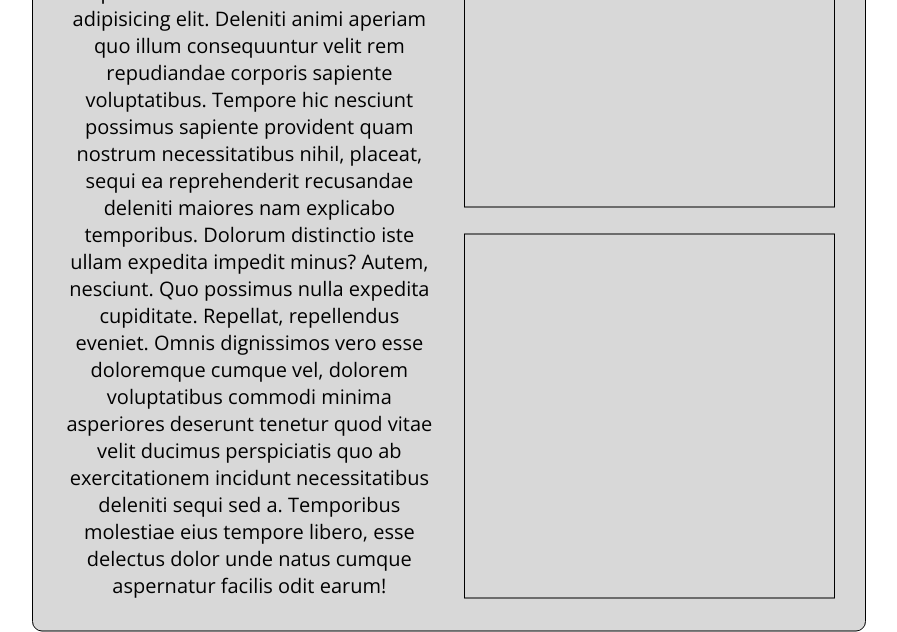
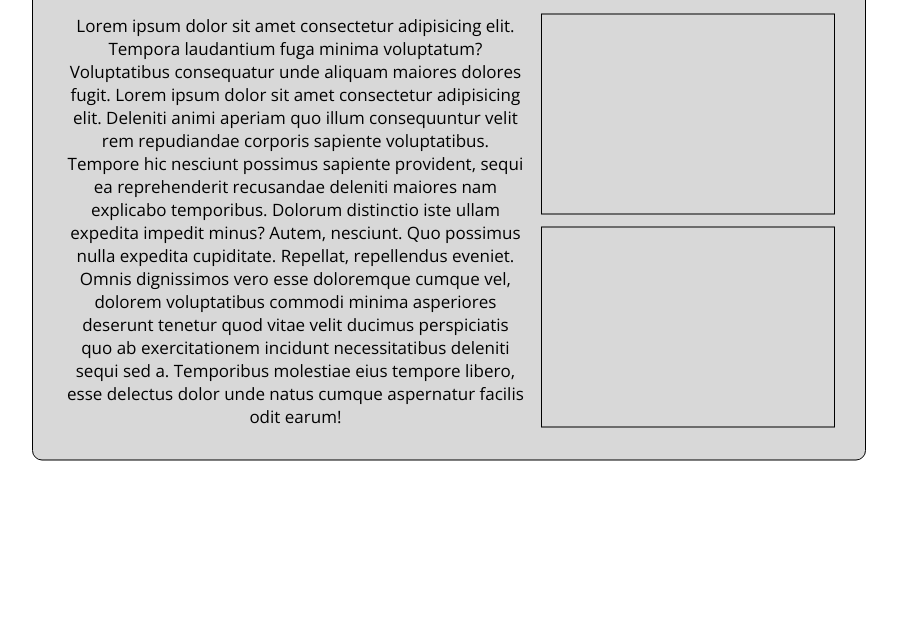
Before and after one commit to goi-teens-academy/lms_game_Brawl-Stars_card-game, a plain HTML site: page index.html in a window 1280 px wide. Shown: the part 227-859 px from the top of the page, without its empty margins (191-1088 px from the left). After the commit the page ends 800 px from the top, so only its background shows below. Drawn offline with nearby package versions, Linux system fonts and the light colour scheme.

Commit message:
change text size for media width

```diff
--- a/index.html
+++ b/index.html
@@ -15,7 +15,7 @@
     <div class="how-to-play__close"><img src="./img/Cansel-button@1X.png" alt="close_btn"></div>
     <div class="how-to-play__wrapper">
       <p class="how-to-play__text">Lorem ipsum dolor sit amet consectetur adipisicing elit. Tempora laudantium fuga
-        minima voluptatum? Voluptatibus consequatur unde aliquam maiores dolores fugit. Lorem ipsum dolor sit amet consectetur adipisicing elit. Deleniti animi aperiam quo illum consequuntur velit rem repudiandae corporis sapiente voluptatibus. Tempore hic nesciunt possimus sapiente provident quam nostrum necessitatibus nihil, placeat, sequi ea reprehenderit recusandae deleniti maiores nam explicabo temporibus. Dolorum distinctio iste ullam expedita impedit minus? Autem, nesciunt. Quo possimus nulla expedita cupiditate. Repellat, repellendus eveniet. Omnis dignissimos vero esse doloremque cumque vel, dolorem voluptatibus commodi minima asperiores deserunt tenetur quod vitae velit ducimus perspiciatis quo ab exercitationem incidunt necessitatibus deleniti sequi sed a. Temporibus molestiae eius tempore libero, esse delectus dolor unde natus cumque aspernatur facilis odit earum!</p>
+        minima voluptatum? Voluptatibus consequatur unde aliquam maiores dolores fugit. Lorem ipsum dolor sit amet consectetur adipisicing elit. Deleniti animi aperiam quo illum consequuntur velit rem repudiandae corporis sapiente voluptatibus. Tempore hic nesciunt possimus sapiente provident, sequi ea reprehenderit recusandae deleniti maiores nam explicabo temporibus. Dolorum distinctio iste ullam expedita impedit minus? Autem, nesciunt. Quo possimus nulla expedita cupiditate. Repellat, repellendus eveniet. Omnis dignissimos vero esse doloremque cumque vel, dolorem voluptatibus commodi minima asperiores deserunt tenetur quod vitae velit ducimus perspiciatis quo ab exercitationem incidunt necessitatibus deleniti sequi sed a. Temporibus molestiae eius tempore libero, esse delectus dolor unde natus cumque aspernatur facilis odit earum!</p>
       <div class="how-to-play__photo-wrapper">
         <div></div>
         <div></div>
--- a/styles.css
+++ b/styles.css
@@ -27,7 +27,7 @@
   margin: 40px auto 30px;
 }
 .how-to-play__photo-wrapper {
-  width: 48%;
+  width: 38%;
   display: flex;
   flex-direction: column;
   justify-content: space-between;
@@ -41,7 +41,7 @@
 .how-to-play__text {
   font-size: 20px;
   margin: 0;
-  width: 48%;
+  width: 60%;
 }
 
 .how-to-play__close {
@@ -49,5 +49,10 @@
   right: 32px;
   top: 32px;
 }
+@media screen and (max-width: 1500px) {
+ .how-to-play__text {
+  font-size: 17px;
+}
+}
 .modal {
 }
```
